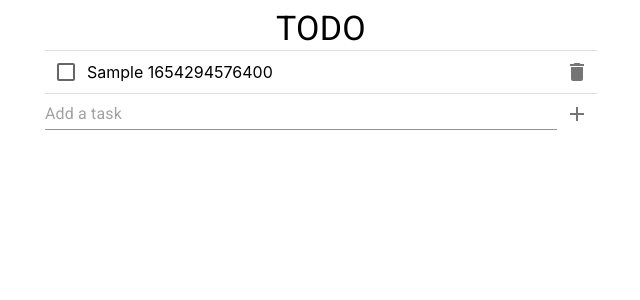
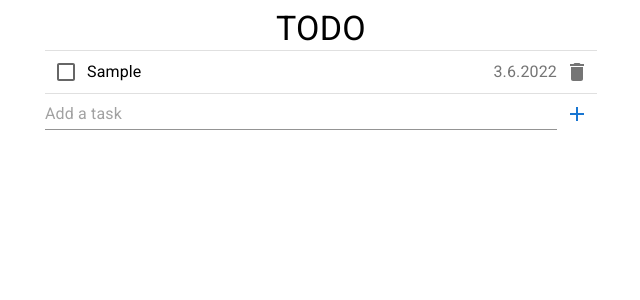
Before and after one commit to Jessica-SN/todo-list, a React (Create React App) app: page / in a window 1280 px wide. Both pictures are taken after typing "Sample" into the empty fields and a click on the button "add". Shown: the top 300 px of the page, without its empty margins (319-959 px from the left). Built offline with nearby package versions, Linux system fonts and the light colour scheme.

Commit message:
Formatted date and added some styles

```diff
--- a/src/components/ListForm/ListForm.tsx
+++ b/src/components/ListForm/ListForm.tsx
@@ -39,7 +39,7 @@ function ListForm({ onAddNewItem }: IListFormProps) {
         onChange={onChangeItem}
       />
       <IconButton aria-label="add" type="submit">
-        <AddIcon />
+        <AddIcon color="primary" />
       </IconButton>
     </Box>
   );
--- a/src/components/ListItem/ListItem.tsx
+++ b/src/components/ListItem/ListItem.tsx
@@ -1,10 +1,12 @@
 import React from "react";
 
-import DeleteIcon from "@mui/icons-material/Delete";
-import IconButton from "@mui/material/IconButton";
 import Box from "@mui/material/Box";
 import Checkbox from "@mui/material/Checkbox";
+import DeleteIcon from "@mui/icons-material/Delete";
 import Divider from "@mui/material/Divider";
+import IconButton from "@mui/material/IconButton";
+import Stack from "@mui/material/Stack";
+import Typography from "@mui/material/Typography";
 
 import { ITodo } from "../TodoList/TodoList.types";
 
@@ -24,10 +26,16 @@ function ListItem({
   return (
     <>
       <Box display="flex">
-        <Checkbox color="success" checked={finished} onChange={onToggle} />
-        <div style={{ flexGrow: 1, alignSelf: "center", textAlign: "start" }}>
-          {`${text} ${date}`}
-        </div>
+        <Checkbox color="primary" checked={finished} onChange={onToggle} />
+        <Stack
+          flexGrow={1}
+          direction="row"
+          alignSelf="center"
+          justifyContent="space-between"
+        >
+          <Typography>{text}</Typography>
+          <Typography color="grey.600">{date}</Typography>
+        </Stack>
         <IconButton aria-label="delete" onClick={onRemove}>
           <DeleteIcon />
         </IconButton>
--- a/src/components/TodoList/TodoList.tsx
+++ b/src/components/TodoList/TodoList.tsx
@@ -7,6 +7,7 @@ import Typography from "@mui/material/Typography";
 import { ListForm } from "../ListForm";
 import { ITodo } from "./TodoList.types";
 import { ListItem } from "../ListItem";
+import { formatDate } from "./utils";
 
 function TodoList() {
   const [todos, setTodos] = useState<ITodo[]>([]);
@@ -15,7 +16,7 @@ function TodoList() {
     const newTodo: ITodo = {
       id: Math.random(),
       text: itemName,
-      date: Date.now().toString(),
+      date: formatDate(Date.now()),
       finished: false,
     };
     setTodos([...todos, newTodo]);
--- /dev/null
+++ b/src/components/TodoList/utils.ts
@@ -0,0 +1,7 @@
+export function formatDate(value: number): string {
+  const date = new Date(value);
+  const day = date.getDate();
+  const month = date.getMonth() + 1;
+  const year = date.getFullYear();
+  return [day, month, year].join(".");
+}
```
